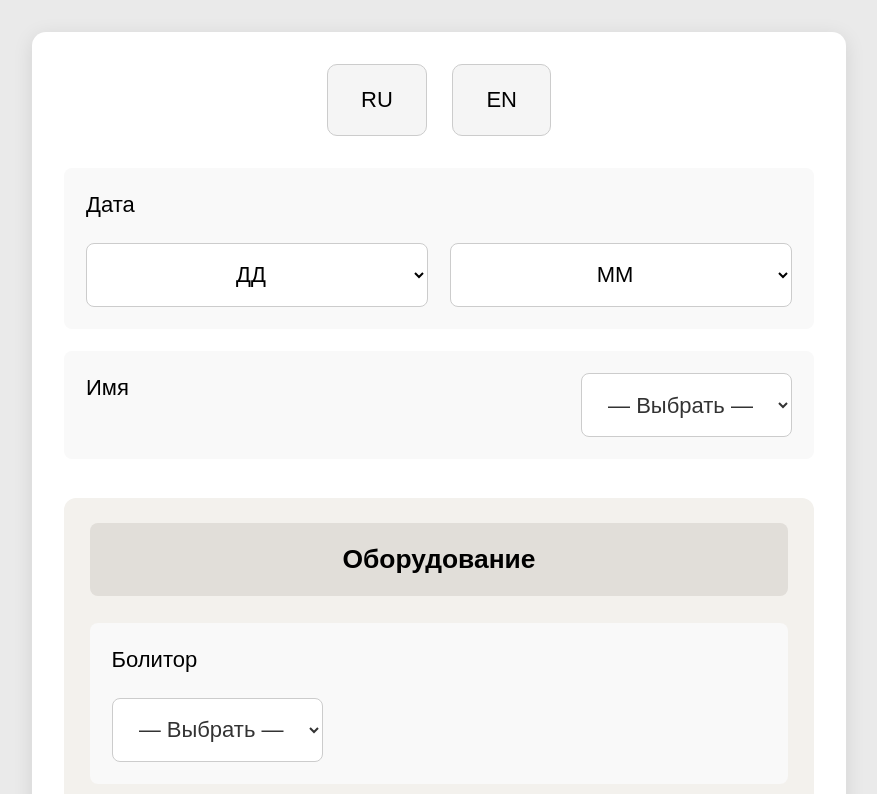
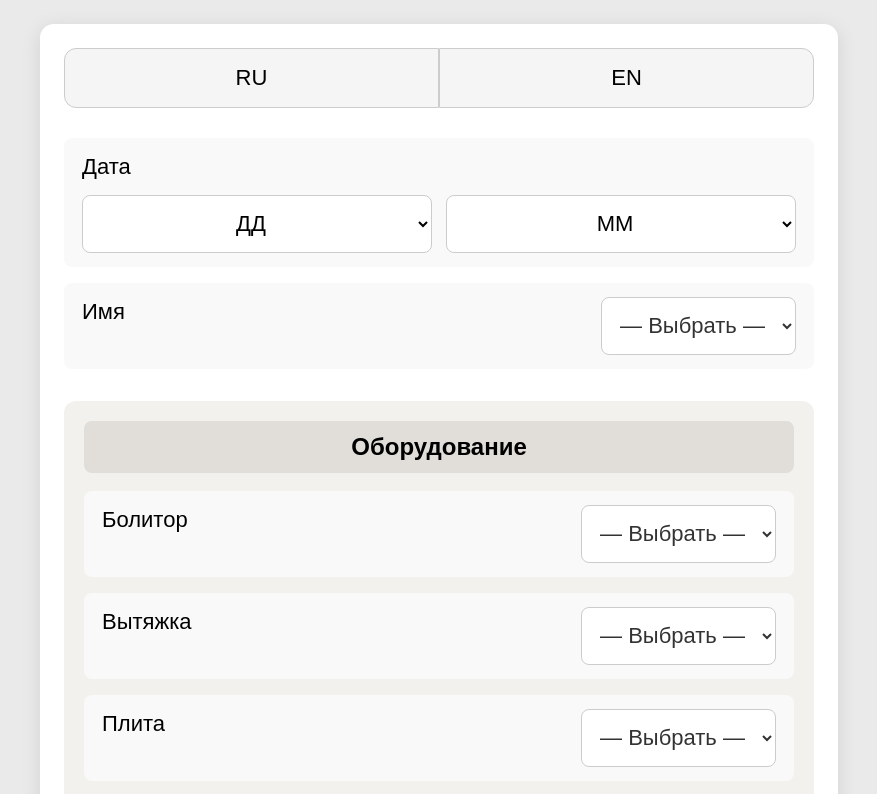
Before and after one commit to stasssercheff/checklist, a plain HTML site: page index.html in a window 1280 px wide. Shown: the top 794 px of the page, without its empty margins (201-1078 px from the left). Drawn offline with Linux system fonts and the light colour scheme; a script that the page names is missing.

Commit message:
Update style.css

```diff
--- a/style.css
+++ b/style.css
@@ -1,18 +1,15 @@
 /* ===== Общий фон и контейнер ===== */
-html {
-  font-size: clamp(16px, 2.2vw, 22px); /* масштабируемый шрифт */
-}
-
-body {
+html, body {
   margin: 0;
   padding: 0;
   background: #eaeaea;
   font-family: Arial, sans-serif;
+  font-size: 22px; /* увеличен шрифт */
   overflow-x: hidden;
 }
 
 .wrapper {
-  padding: 2.5vw;
+  padding: 24px;
   min-height: 100vh;
   box-sizing: border-box;
   display: flex;
@@ -24,7 +21,7 @@ body {
   width: 100%;
   max-width: 750px;
   background: #fff;
-  padding: 2.5vw;
+  padding: 24px;
   border-radius: 14px;
   box-shadow: 0 4px 20px rgba(0,0,0,0.1);
 }
@@ -32,18 +29,29 @@ body {
 /* ===== Переключатель языка ===== */
 .lang-switch {
   display: flex;
-  justify-content: center;
-  gap: 2vw;
-  margin-bottom: 2.5vw;
+  justify-content: space-between;
+  width: 100%;
+  margin-bottom: 30px;
 }
 
 .lang-switch button {
-  padding: 1em 1.5em;
-  font-size: 1rem;
-  border-radius: 10px;
+  flex: 1 1 50%;
+  padding: 16px 0;
+  font-size: 22px;
   border: 1px solid #ccc;
   background: #f5f5f5;
   cursor: pointer;
+  border-radius: 0;
+}
+
+.lang-switch button:first-child {
+  border-top-left-radius: 12px;
+  border-bottom-left-radius: 12px;
+}
+
+.lang-switch button:last-child {
+  border-top-right-radius: 12px;
+  border-bottom-right-radius: 12px;
 }
 
 .lang-switch button:hover {
@@ -52,19 +60,19 @@ body {
 
 /* ===== Секции чеклиста ===== */
 .menu-section {
-  margin: 3vw 0;
-  padding: 2vw;
+  margin: 32px 0;
+  padding: 20px;
   background: #f3f1ed;
   border-radius: 12px;
 }
 
 .section-title {
   background: #e1ded9;
-  padding: 0.8em 1em;
+  padding: 12px 16px;
   border-radius: 8px;
   font-weight: 700;
-  font-size: 1.2rem;
-  margin-bottom: 1em;
+  font-size: 24px;
+  margin-bottom: 18px;
   text-align: center;
 }
 
@@ -74,20 +82,20 @@ body {
   justify-content: space-between;
   align-items: flex-start;
   flex-wrap: wrap;
-  gap: 1em;
-  margin: 1em 0;
-  padding: 1em;
+  gap: 12px;
+  margin: 16px 0;
+  padding: 14px 18px;
   background: #f9f9f9;
   border-radius: 8px;
-  font-size: 1rem;
+  font-size: 22px;
 }
 
 .dish label,
 .check-label {
-  flex: 1 1 65%;
+  flex: 1 1 60%;
   word-break: break-word;
   font-weight: 500;
-  font-size: 1rem;
+  font-size: 22px;
   line-height: 1.4;
   margin: 0;
   padding-right: 10px;
@@ -95,10 +103,10 @@ body {
 
 /* ===== Селекторы ===== */
 .dish select.qty {
-  flex: 0 0 150px;
-  padding: 0.8em 1em;
-  font-size: 1rem;
-  height: auto;
+  flex: 0 0 180px;
+  padding: 14px;
+  font-size: 22px;
+  height: 58px;
   border: 1px solid #ccc;
   border-radius: 8px;
   background: #fff;
@@ -111,40 +119,40 @@ body {
   text-align: center;
 }
 
-/* ===== Специально для блока даты ===== */
+/* ===== Блок даты ===== */
 .date-group {
   display: flex;
-  gap: 1em;
+  gap: 14px;
   width: 100%;
 }
 
 .date-group select {
   flex: 1;
-  padding: 0.8em 1em;
-  font-size: 1rem;
+  padding: 14px;
+  font-size: 22px;
   border: 1px solid #ccc;
   border-radius: 8px;
   background: #fff;
-  height: auto;
+  height: 58px;
   text-align: center;
   text-align-last: center;
 }
 
-/* ===== Поля ввода ===== */
+/* ===== Поля ввода и textarea ===== */
 input[type="text"],
 textarea,
 input:not([type="number"]):not([type="submit"]) {
   width: 100%;
-  padding: 1em;
-  font-size: 1rem;
+  padding: 16px;
+  font-size: 22px;
   border: 1px solid #ccc;
-  border-radius: 6px;
+  border-radius: 8px;
   box-sizing: border-box;
 }
 
 textarea {
   resize: vertical;
-  min-height: 90px;
+  min-height: 100px;
 }
 
 /* ===== Кнопка отправки ===== */
@@ -154,11 +162,11 @@ button.send-button,
   background: #555;
   color: #fff;
   border: none;
-  padding: 1em;
-  font-size: 1.1rem;
+  padding: 22px;
+  font-size: 24px;
   border-radius: 10px;
   cursor: pointer;
-  margin-top: 2em;
+  margin-top: 32px;
 }
 
 button.send-button:hover,
@@ -182,8 +190,8 @@ button.send-button:hover,
 
 .popup-content {
   background: #fff;
-  padding: 2em;
-  border-radius: 12px;
+  padding: 26px;
+  border-radius: 14px;
   max-width: 90%;
   text-align: center;
 }
@@ -191,12 +199,12 @@ button.send-button:hover,
 .popup-content pre {
   white-space: pre-line;
   text-align: left;
-  font-size: 1rem;
+  font-size: 20px;
   line-height: 1.5;
-  margin: 1em 0;
+  margin: 16px 0;
 }
 
-/* ===== Мобильная адаптация ===== */
+/* ===== Адаптация для мобилок ===== */
 @media screen and (max-width: 480px) {
   .dish {
     flex-direction: column;
@@ -206,22 +214,21 @@ button.send-button:hover,
   .dish label,
   .check-label {
     padding-right: 0;
-    margin-bottom: 0.5em;
+    margin-bottom: 8px;
   }
 
   .dish select.qty {
     width: 100%;
-    margin-top: 0.5em;
+    margin-top: 6px;
   }
 
   .date-group {
     flex-direction: column;
-    gap: 0.8em;
+    gap: 10px;
   }
 
   .lang-switch {
-    flex-direction: column;
-    align-items: center;
+    flex-direction: row;
   }
 
   .date-group select {
```
